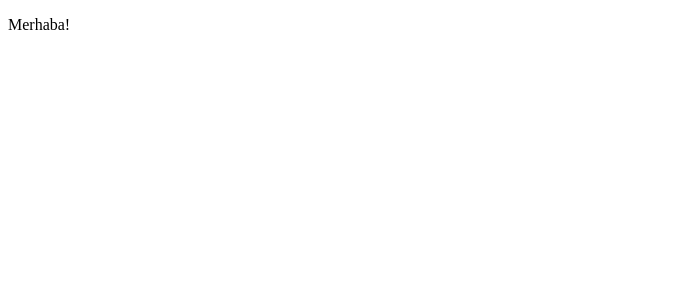
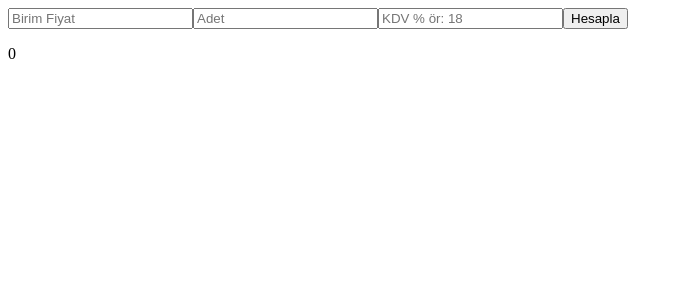
Before and after one commit to emrbalc1/hafta8, a React (Create React App) app: page / in a window 1280 px wide. Shown: the top 300 px of the page, without its empty margins (0-683 px from the left). Built offline with nearby package versions, Linux system fonts and the light colour scheme.

Commit message:
Butonlu form örneği yapıldı

```diff
--- a/public/index.html
+++ b/public/index.html
@@ -3,7 +3,7 @@
   <head>
     <meta charset="utf-8" />
     <meta name="viewport" content="width=device-width, initial-scale=1" />
-    <title>React App</title>
+    <title>Maliyet Hesap App</title>
   </head>
   <body>
     <div id="root"></div>
--- /dev/null
+++ b/src/App.jsx
@@ -0,0 +1,44 @@
+import { useState } from "react";
+
+function App() {
+  const [bfiyat, bfiyatGuncelle] = useState("");
+  const [adet, adetGuncelle] = useState("");
+  const [kdv, kdvGuncelle] = useState("");
+  const [sonuc, sonucGuncelle] = useState(0);
+
+  function formGonderim(olay) {
+    olay.preventDefault();
+
+    let tutar = parseInt(bfiyat) * parseInt(adet)
+    tutar = tutar + (tutar/100) * parseInt(kdv)
+
+    sonucGuncelle(tutar)
+  }
+
+  return (
+    <>
+      <form method="post" onSubmit={formGonderim}>
+        <input
+          type="text"
+          placeholder="Birim Fiyat"
+          onChange={(olay) => bfiyatGuncelle(olay.target.value)}
+        />
+        <input
+          type="text"
+          placeholder="Adet"
+          onChange={(olay) => adetGuncelle(olay.target.value)}
+        />
+        <input
+          type="text"
+          placeholder="KDV % ör: 18"
+          onChange={(olay) => kdvGuncelle(olay.target.value)}
+        />
+        <button type="submit">Hesapla</button>
+      </form>
+
+      <p>{sonuc}</p>
+    </>
+  );
+}
+
+export default App;
--- a/src/index.js
+++ b/src/index.js
@@ -1,8 +1,11 @@
 import React from 'react';
 import ReactDOM from 'react-dom/client';
+import App from './App.jsx';
 
 
 const root = ReactDOM.createRoot(document.getElementById('root'));
 root.render(
-  <p>Merhaba!</p>
+  <>
+    <App />
+  </>
 );
```
